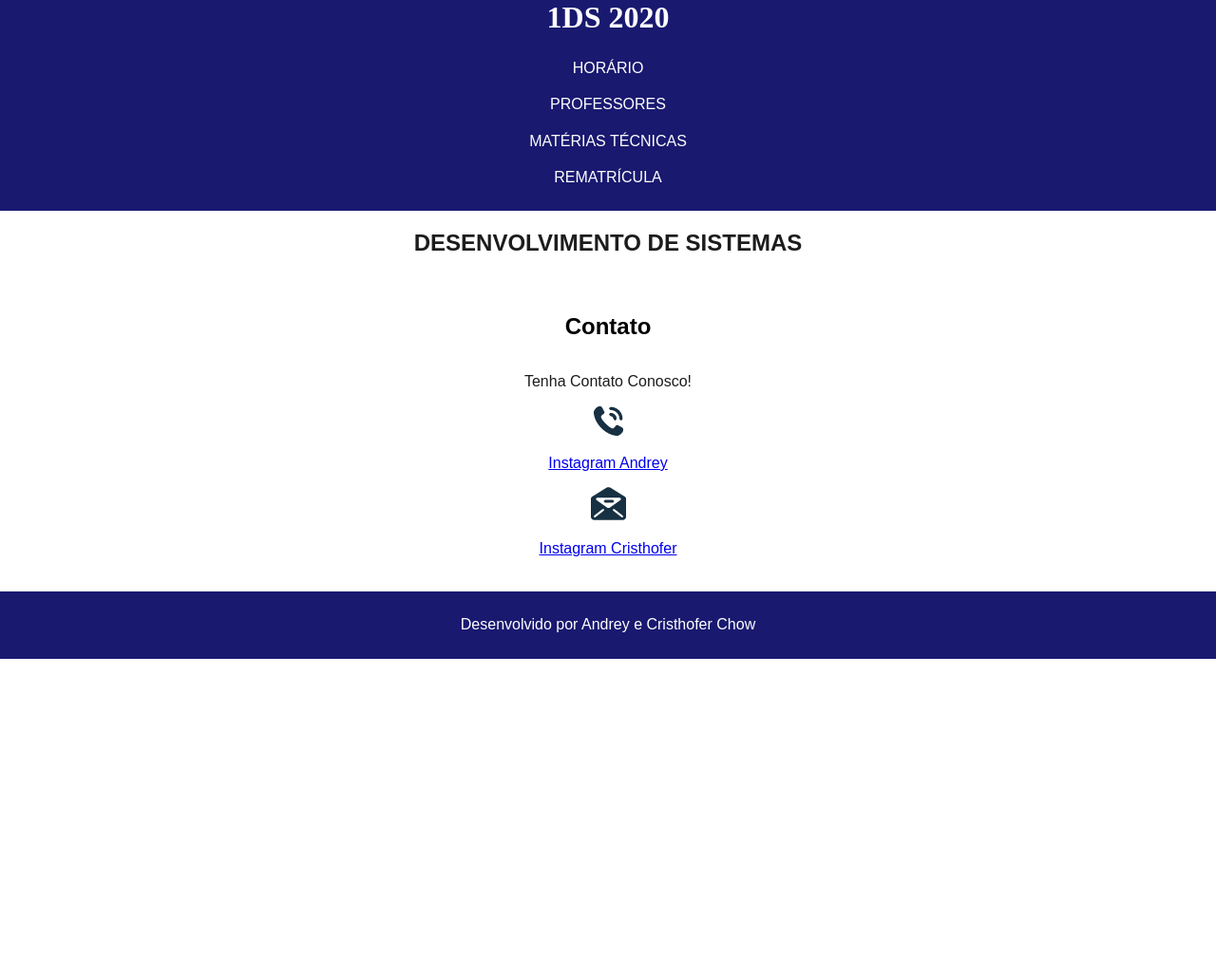
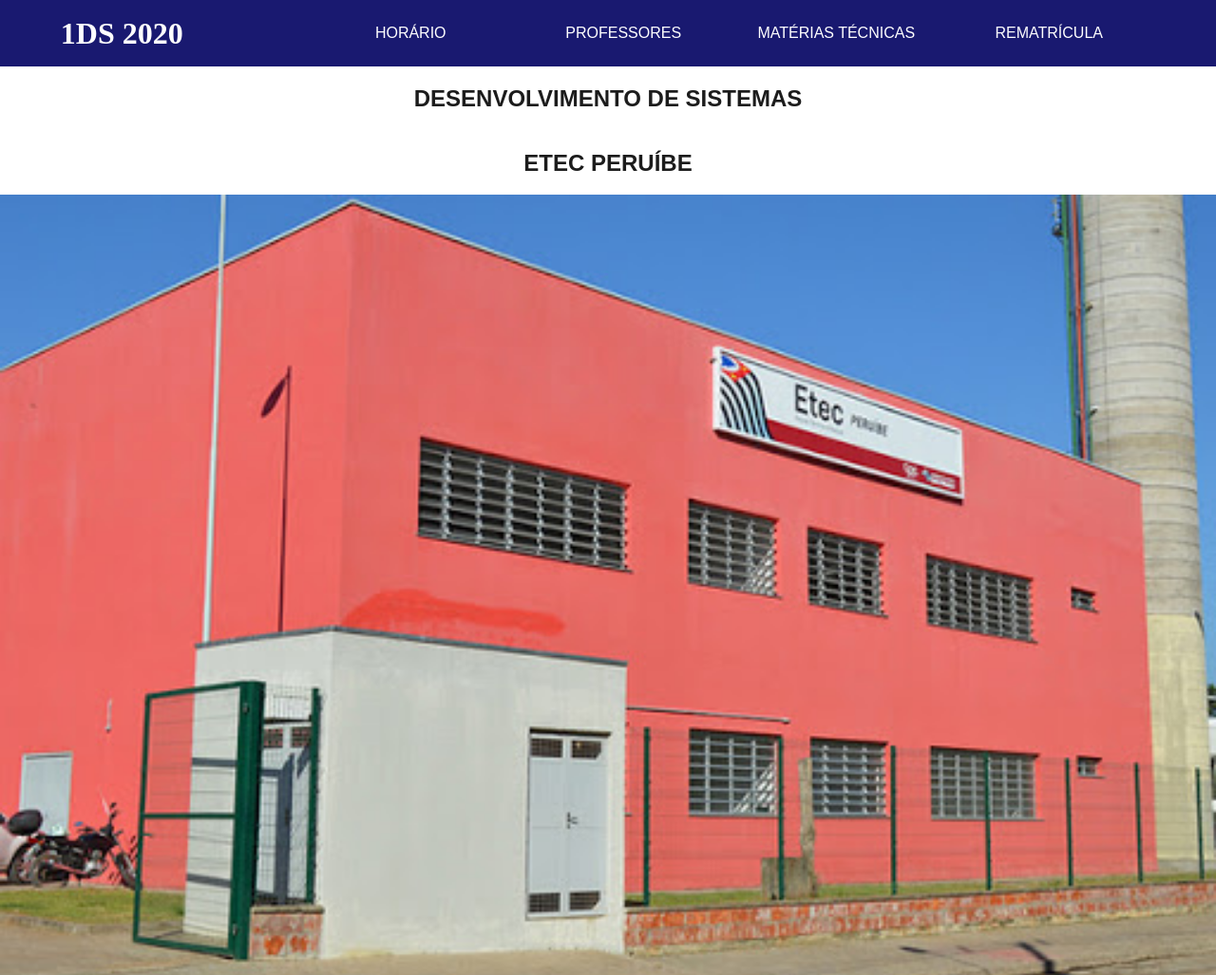
Before and after one commit to AndreyMouraGouvea/1DS2020Desenvolvimento, a plain HTML site: page index.html in a window 1280 px wide. Shown: the top 1027 px of the page at 95% size. Before the commit the page ends 800 px from the top, so only its background shows below. Drawn offline with Linux system fonts and the light colour scheme.

Commit message:
5 commit pic added w/ media query

```diff
--- a/css/style.css
+++ b/css/style.css
@@ -42,8 +42,32 @@ nav ul li a{
     flex-direction: column;
     align-items: center;
     text-align: center;
-    margin 0 auto;
+    margin: 0 auto;
 }
+#etec{
+    margin-top: 30px;
+    display: flex;
+    flex-direction: column;
+    align-items: center;
+    text-align: center;
+    margin: 0 auto;
+}
+/*FOTOS*/
+
+#pic{
+    display: flex;
+    flex-direction: column;
+    align-items: center;
+    padding-top: 20px;
+
+}
+#pic h2{
+    margin-bottom: 20px;
+}
+#pic img{
+    width: 100%;
+}
+
 /*CONTACT*/
 
 #contact{
@@ -195,3 +219,75 @@ tr.z{
     background: gray;
 }*/
 /*FINISH TABLE*/
+
+/*MEDIA QUERY*/
+@media screen and (min-width: 768px){
+    /*nav*/
+
+    nav{
+        flex-direction: row;
+        justify-content: space-around;
+    }
+    nav ul{
+        flex-direction: row;
+        width:70%;
+    }
+    /*cabeçalho */
+    header{
+        height: 600px;
+        height: 60vh;
+        justify-content: center;
+    }
+
+    #schedule{
+        height: 250px;
+        height: 30vh;
+        justify-content: center;
+        min-height: 250px;
+    }
+
+    #teachers{
+        flex-direction: row;
+        flex-wrap: wrap;
+        align-items: flex-start;
+        max-width: 1000px;
+        margin: 0 auto;
+    }
+
+    #teachers h2{
+        text-align: center;
+        width: 100%;
+    }
+
+    #teachers div{
+        flex-grow: 1;
+        flex-basis:150px;
+        padding: 0 10px;
+    }
+
+    #pic{
+        flex-direction: row;
+        flex-wrap: wrap;
+    }
+
+    #pic h2{
+        width: 100%;
+        text-align: 100%;
+    }
+
+    #pic img{
+        width: 33.333333333;
+    }
+
+    #contact{
+        flex-direction: row;
+        flex-wrap: wrap;
+        justify-content: space-around;
+        max-width: 500px;
+        margin: 0 auto;
+    }
+
+    #contact h2, #contact p{
+        width: 100%;
+    }
+}
--- a/index.html
+++ b/index.html
@@ -24,6 +24,12 @@
     <h2>DESENVOLVIMENTO DE SISTEMAS</h2>
 
 </section>
+
+<section id="pic">
+    <h2 id="etec">ETEC PERUÍBE</h2>
+    <img src="img/etec.jpg" alt="etec-peruibe">
+</section>
+
 <section id="contact">
     <h2>Contato</h2>
     <p>Tenha Contato Conosco!</p>
```
Also changed, not shown: img/etec.jpg (added).
